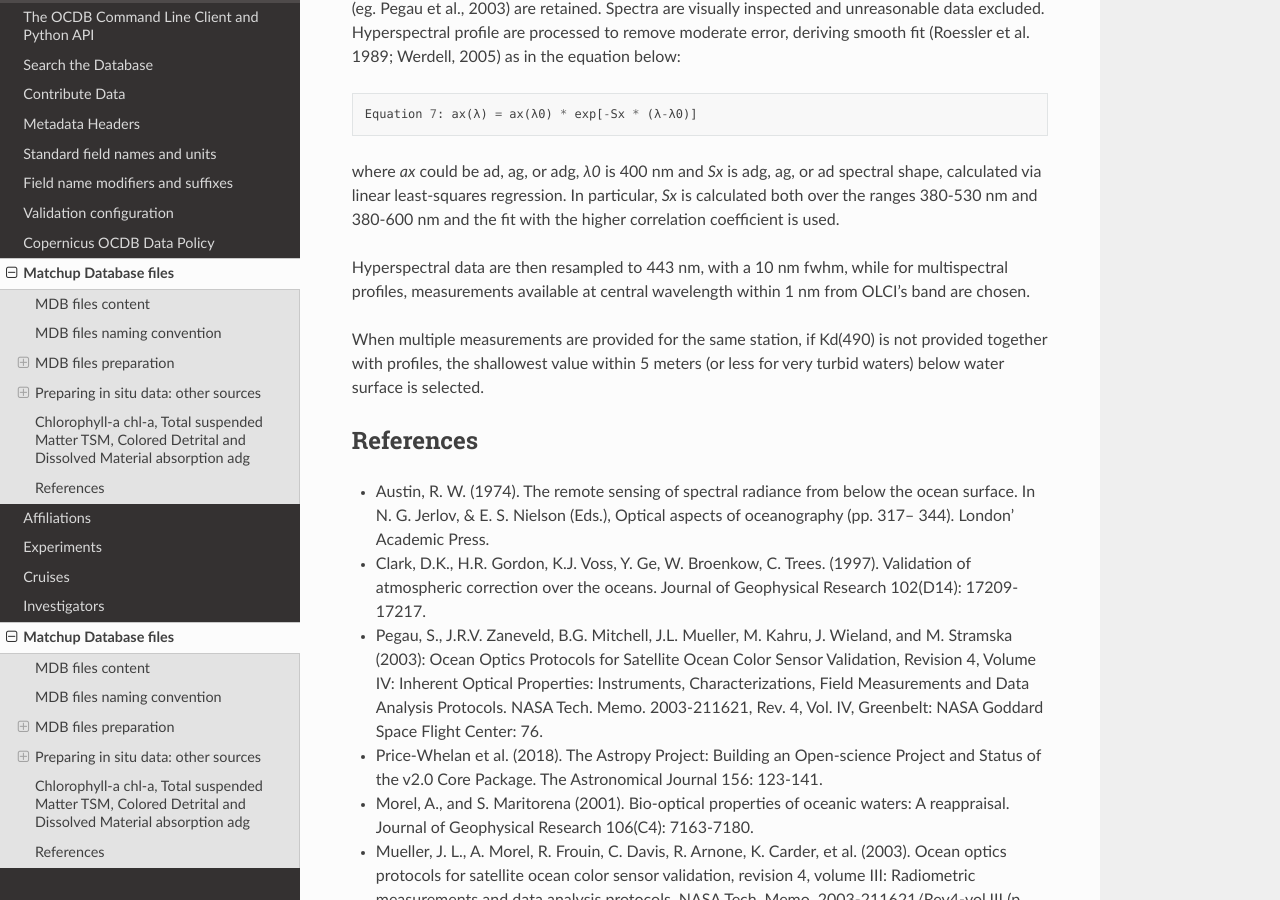
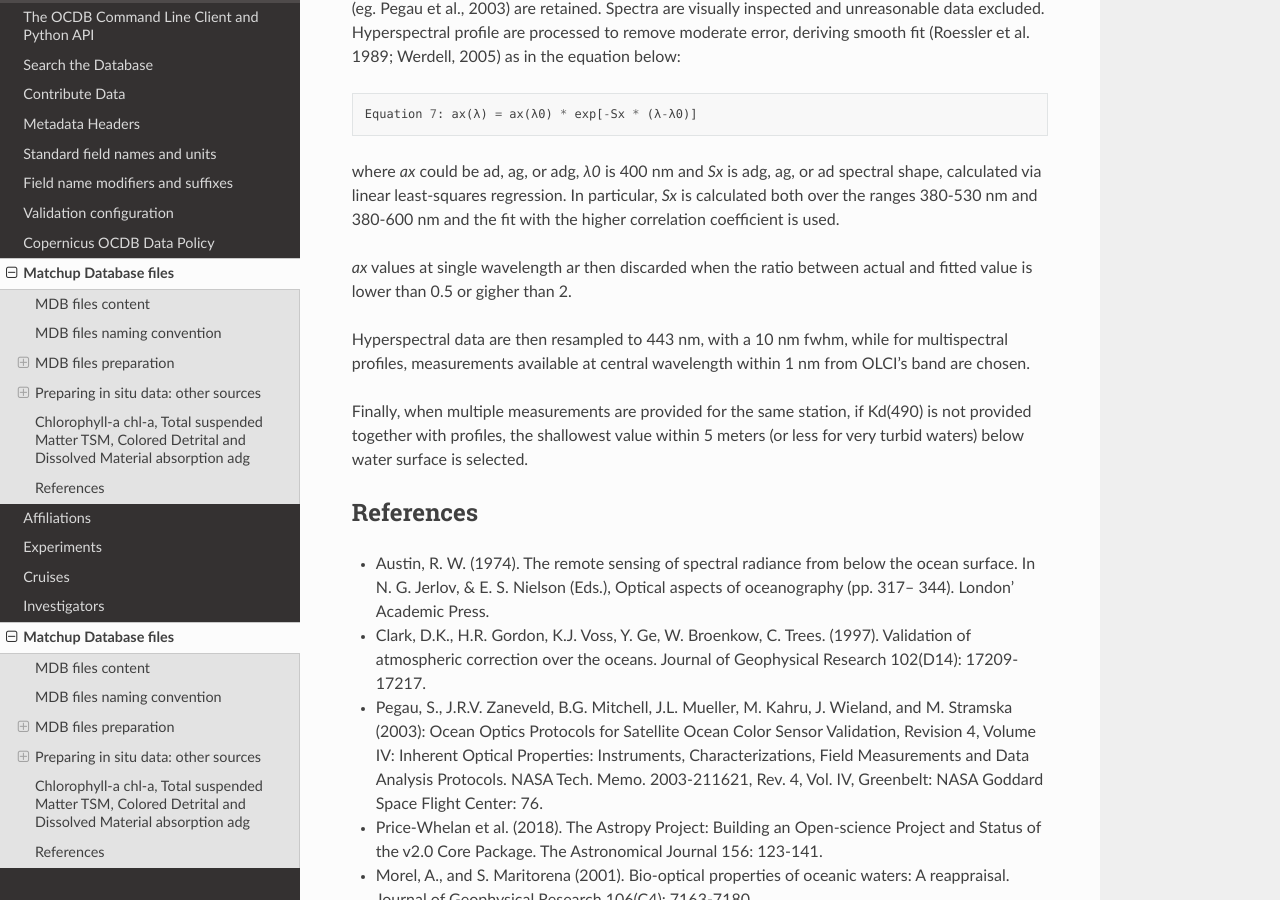
Before and after one commit to javierconcha/ocdb-docs, a Sphinx documentation site: the page built from docs/source/ocdb-MDB-user-manual.md, in a window 1280 px wide and 900 px high, scrolled down 6553 px. Built offline with Sphinx 7.4.7 and the Read the Docs theme 2.0.0, drawn with Linux system fonts in a browser that asks for light colours.

Commit message:
Update ocdb-MDB-user-manual.md

````diff
--- a/docs/source/ocdb-MDB-user-manual.md
+++ b/docs/source/ocdb-MDB-user-manual.md
@@ -166,9 +166,11 @@ Equation 7: ax(λ) = ax(λ0) * exp[-Sx * (λ-λ0)]
 ```
 where *ax* could be ad, ag, or adg, *λ0* is 400 nm and *Sx* is adg, ag, or ad spectral shape, calculated via linear least-squares regression. In particular, *Sx* is calculated both over the ranges 380-530 nm and 380-600 nm and the fit with the higher correlation coefficient is used.
 
+*ax* values at single wavelength ar then discarded when the ratio between actual and fitted value is lower than 0.5 or gigher than 2.
+
 Hyperspectral data are then resampled to 443 nm, with a 10 nm fwhm, while for multispectral profiles, measurements available at central wavelength within 1 nm from OLCI’s band are chosen.
 
-When multiple measurements are provided for the same station, if Kd(490) is not provided together with profiles, the shallowest value within 5 meters (or less for very turbid waters) below water surface is selected.
+Finally, when multiple measurements are provided for the same station, if Kd(490) is not provided together with profiles, the shallowest value within 5 meters (or less for very turbid waters) below water surface is selected.
 
 ## References
 - Austin, R. W. (1974). The remote sensing of spectral radiance from below the ocean surface. In N. G. Jerlov, & E. S. Nielson (Eds.), Optical aspects of oceanography (pp. 317– 344). London’ Academic Press.
````
